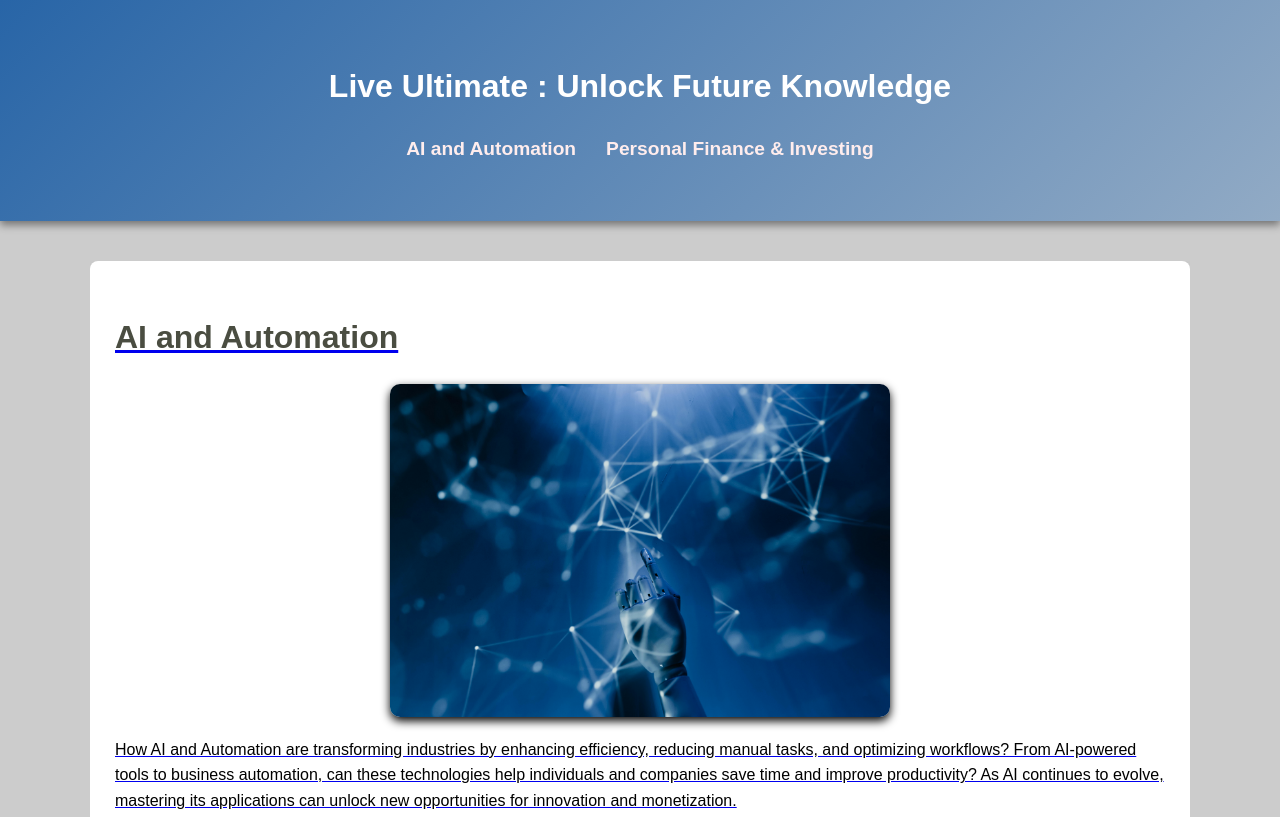
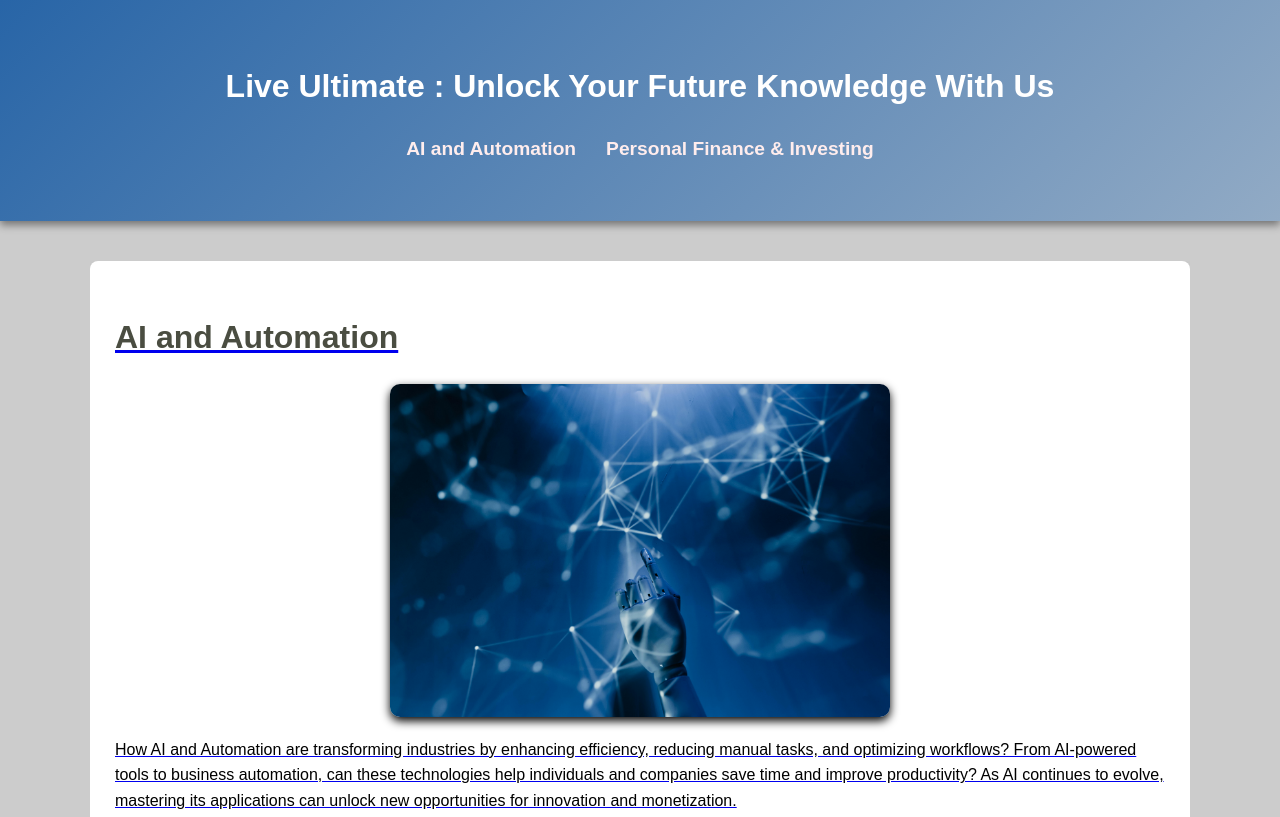
Before and after one commit to Aurawibe/liveultimate, a plain HTML site: page index.html in a window 1280 px wide. Shown: the top 817 px of the page. Drawn offline with Linux system fonts and the light colour scheme.

Commit message:
Add files via upload

```diff
--- a/index.html
+++ b/index.html
@@ -4,11 +4,13 @@
     <meta charset="UTF-8">
     <meta name="viewport" content="width=device-width, initial-scale=1.0">
     <title>"Live Ultimate: Mastering Tech, AI, Productivity & Longevity for a Smarter Life!"</title>
+    <meta name="keywords" content="people who live in future ,live ultimate ,live in future">
+    <meta name="description" content=" Live Ultimate – Your guide to mastering AI, tech, finance, and productivity for a smarter, future-ready life! Stay ahead with cutting-edge insights.">
     <link rel="stylesheet" href="styles.css">
 </head>
 <body>
     <header>
-        <h1>Live Ultimate : Unlock Future Knowledge </h1>
+        <h1>Live Ultimate : Unlock Your Future Knowledge With Us </h1>
 
         <nav>
             <ul>
```
